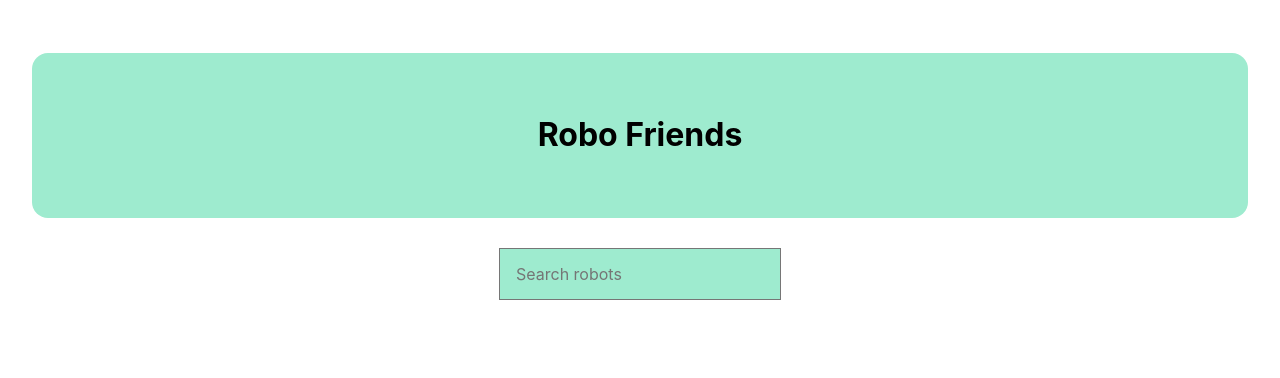
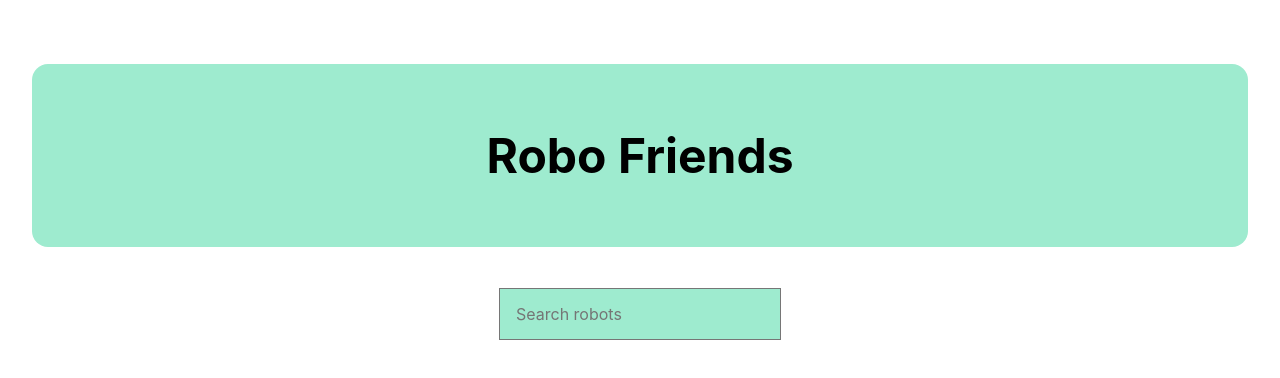
Before and after one commit to shubhamuni/React-practice-project, a React (Create React App) app: page / in a window 1280 px wide. Shown: the top 378 px of the page. Built offline with nearby package versions, Linux system fonts and the light colour scheme; no server answers; the HTML template or start-up script is replaced by a standard one.

Commit message:
font size of heading is increased

```diff
--- a/src/App.js
+++ b/src/App.js
@@ -22,7 +22,7 @@ const App = () => {
 
   return (
     <div className='tc pa4'>
-        <h1 className="pa5 br4 bg-light-green">Robo Friends</h1>
+        <h1 className="f1 pa5 br4 bg-light-green">Robo Friends</h1>
         <SearchBox searchChange={onSearchChange} />
         <CardList  robot={filteredRobots} />
 
```
